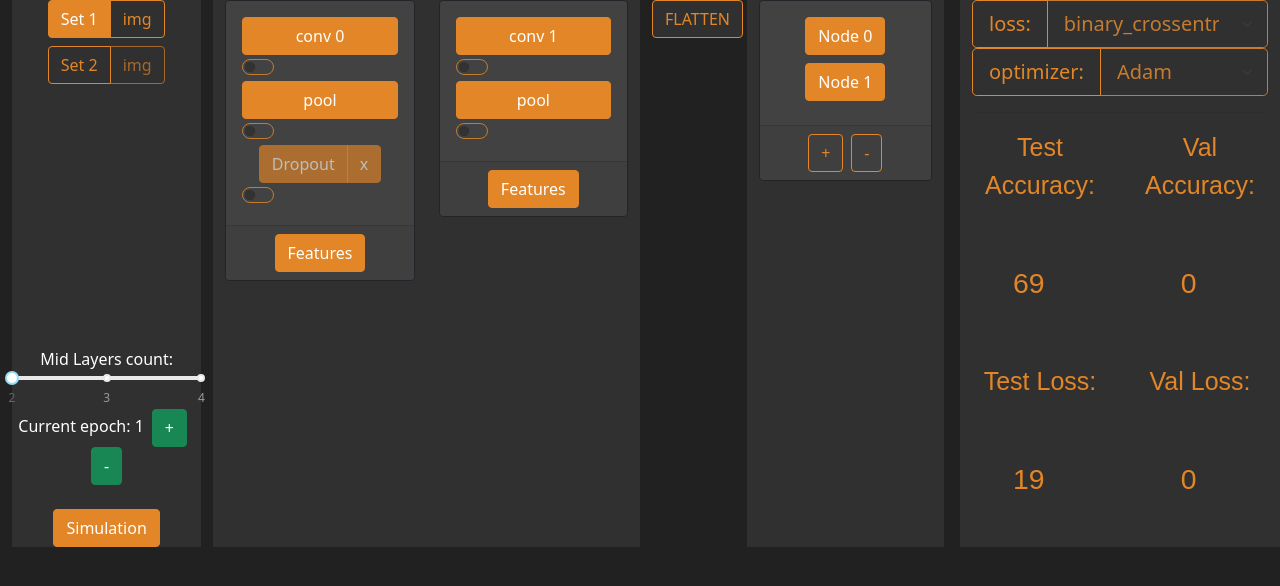
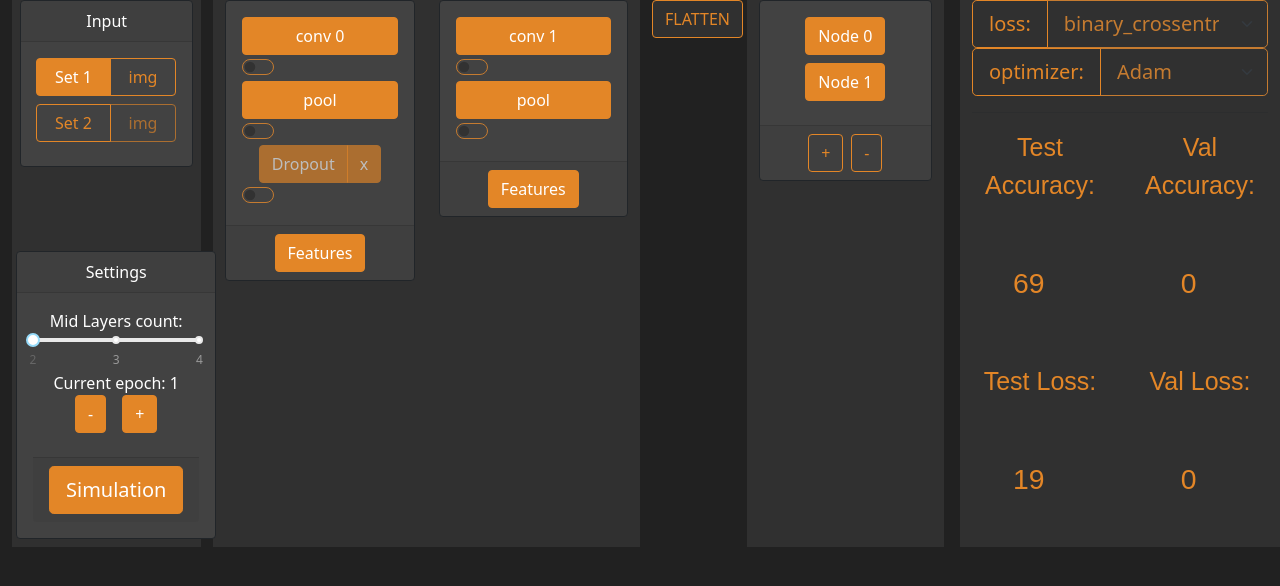
Before and after one commit to Wklej/CNNSIM, a React (Create React App) app: page / in a window 1280 px wide. Shown: the top 586 px of the page. Built offline with nearby package versions, Linux system fonts and the light colour scheme.

Commit message:
+ input cards

```diff
--- a/src/Layers/Input.js
+++ b/src/Layers/Input.js
@@ -10,13 +10,27 @@ const Input = ({handleSliderChange, handleModelChange, handleImageChange, setLos
 
     return (
         <div className="col text-center text-white position-relative bgDarkLayer">
-            <div>
+
+            <div className="card border-dark text-center bgDarkCard mx-2">
+                <div className="card-header">
+                    Input
+                </div>
+                <div className="card-body">
+                    <ul className="list-group">
                             <ModelSet modelID={1} handleModelChange={handleModelChange} handleImageChange={handleImageChange}
                                     check={true} setLossFunc={setLossFunc} toggle={toggleImageButton} setToggle={setToggleImageButton} />
                             <ModelSet modelID={2} handleModelChange={handleModelChange} handleImageChange={handleImageChange}
                                     setLossFunc={setLossFunc} toggle={toggleImageButton} setToggle={setToggleImageButton} />
+                    </ul>
                 </div>
-            <div className="position-absolute bottom-0">
+            </div>
+
+            <div className="position-absolute bottom-0 mb-2">
+                <div className="card border-dark text-center bgDarkCard mx-1">
+                    <div className="card-header">
+                        Settings
+                    </div>
+                    <div className="card-body">
                         <div>
                             Mid Layers count:
                             <Slider min={2} max={4} dots={true} marks={{2:2, 3:3, 4:4}}
@@ -24,11 +38,15 @@ const Input = ({handleSliderChange, handleModelChange, handleImageChange, setLos
                         </div>
                         <div className="my-4">
                             Current epoch: {status}
-                        <button className="btn btn-success mx-2" onClick={handlePlus}>+</button>
-                        <button className="btn btn-success mx-2" onClick={handleMinus}>-</button>
+                                <button className="btn btn-orange mx-2" onClick={handleMinus}>-</button>
+                                <button className="btn btn-orange mx-2" onClick={handlePlus}>+</button>
                         </div>
+                        <div className="card-footer">
                             <div>
-                    <button className='btn btn-orange' onClick={compare}>Simulation</button>
+                                <button className='btn btn-orange btn-lg' onClick={compare}>Simulation</button>
+                            </div>
+                        </div>
+                    </div>
                 </div>
             </div>
 
```
Lines whose indentation alone changed are shown as unchanged.
